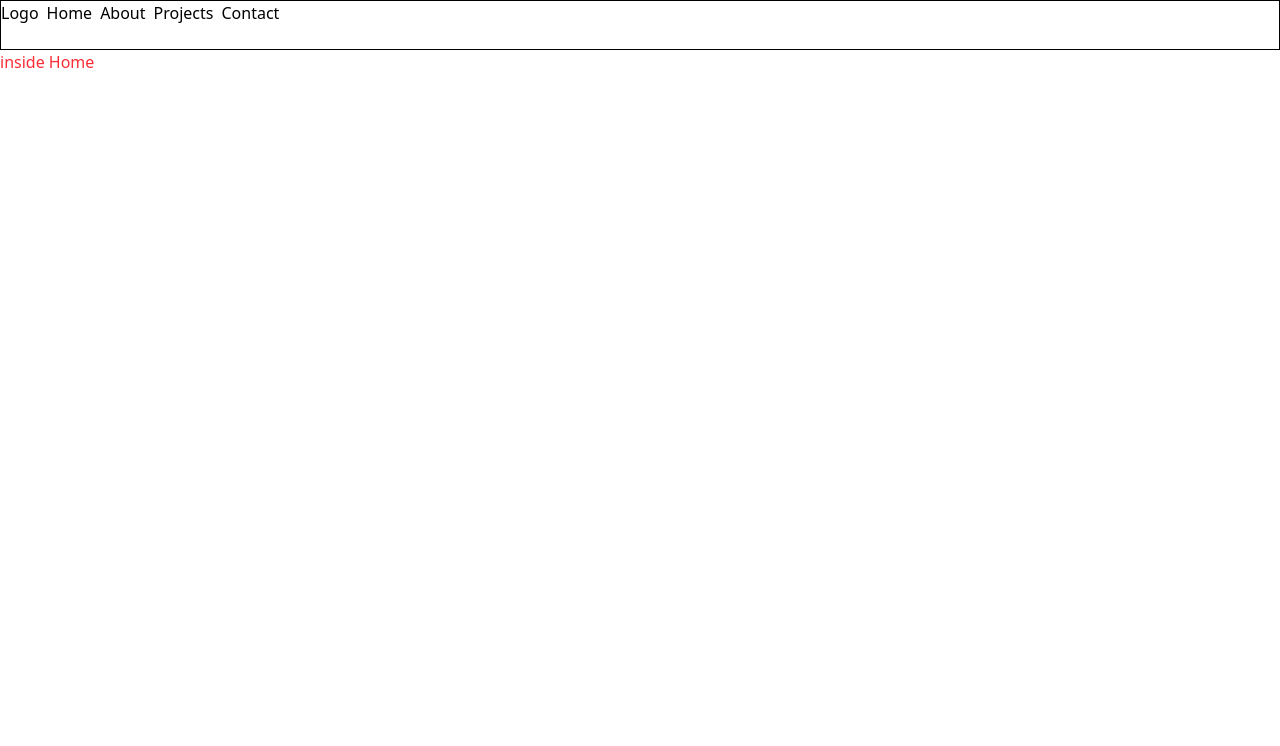
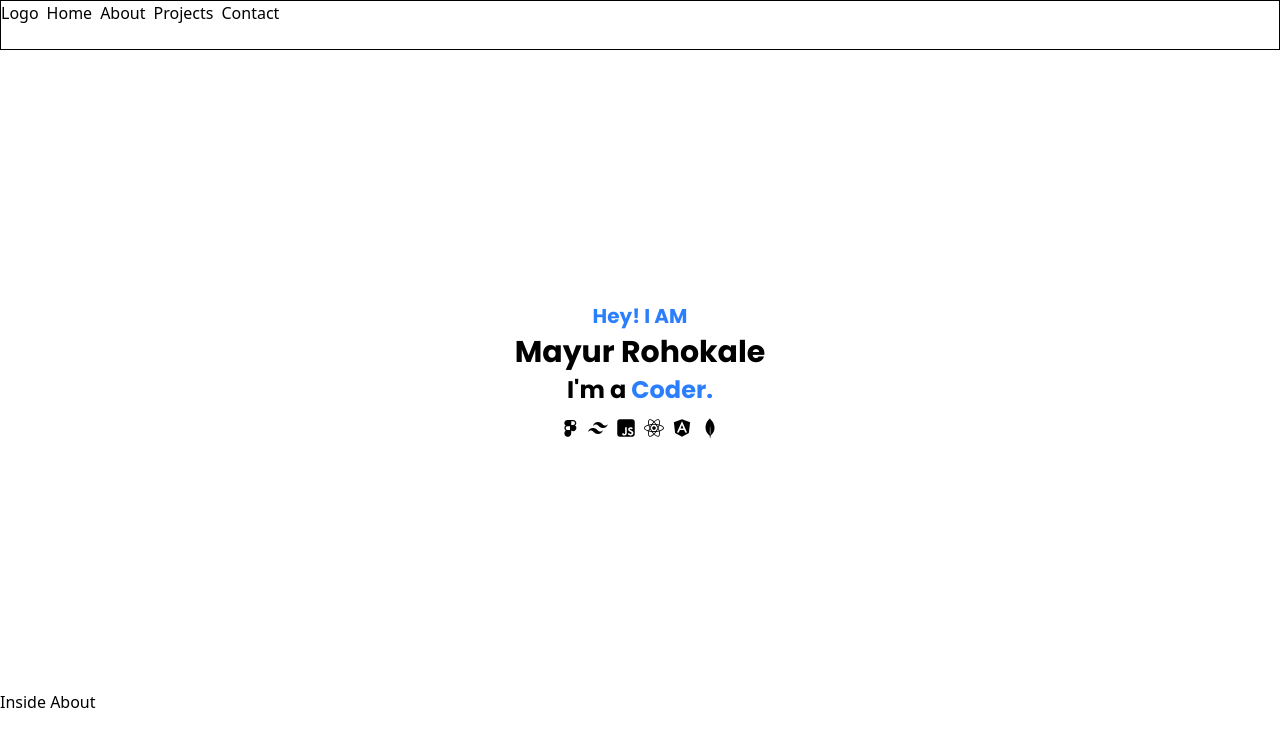
Before and after one commit to mayurrohokale/New_Portfolio, a React (Vite) app: page / in a window 1280 px wide. Shown: the top 746 px of the page. Built offline with nearby package versions, Linux system fonts and the light colour scheme.

Commit message:
creaded Home Screen

```diff
--- a/src/App.css
+++ b/src/App.css
@@ -1,3 +1,8 @@
+@import url('https://fonts.googleapis.com/css2?family=Outfit:wght@100..900&family=Poppins:ital,wght@0,100;0,200;0,300;0,400;0,500;0,600;0,700;0,800;0,900;1,100;1,200;1,300;1,400;1,500;1,600;1,700;1,800;1,900&family=Rubik:ital,wght@0,300..900;1,300..900&display=swap');
+@import url('https://fonts.googleapis.com/css2?family=Inter:wght@300;400;600&display=swap');
+@import "tailwindcss";
+
+
 /* #root {
   max-width: 1280px;
   margin: 0 auto;
@@ -40,3 +45,8 @@
 .read-the-docs {
   color: #888;
 } */
+
+
+@theme {
+  --font-poppins: Poppins, sans-serif;
+}
--- a/src/App.jsx
+++ b/src/App.jsx
@@ -2,6 +2,7 @@ import { Route, Router, Routes } from "react-router-dom";
 import "./App.css";
 import Home from "./Pages/Home";
 import Layout from "./Layout";
+import About from "./Pages/About";
 
 function App() {
   return (
@@ -9,6 +10,7 @@ function App() {
       <Layout>
         <Routes>
           <Route path="/" element={<Home />} />
+          <Route path="/about" element={<About/>}/>
         </Routes>
       </Layout>
     </>
--- /dev/null
+++ b/src/Pages/About.jsx
@@ -0,0 +1,11 @@
+
+
+
+export default function About()
+{
+    return(
+        <div>
+            Inside About
+        </div>
+    )
+}
--- a/src/Pages/Header.jsx
+++ b/src/Pages/Header.jsx
@@ -19,13 +19,15 @@ const Header = () => {
   return (
     <>
       {isMobile ? (
-        <div className="m-4 h-[50px] rounded-3xl shadow-xl flex gap-2 text-[28px] justify-between px-7 items-center">
+        <div className="flex justify-center items-center text-center">
+        <div className="mt-4 w-[240px] h-[45px] rounded-3xl shadow-xl flex gap-2 text-[25px] text-center content-center justify-between px-7 items-center">
             <div><FiHome/></div>
             {/* <div>|</div> */}
             <div><MdWorkOutline/></div>
             <div><FaGithub/></div>
             <div><IoCallOutline/></div>
             <div><TbBrandLinkedinFilled/></div>
+        </div>
         </div>
       ) : (
         <div className="w-screen h-[50px] border flex gap-2">
--- a/src/Pages/Home.jsx
+++ b/src/Pages/Home.jsx
@@ -1,11 +1,13 @@
-
+import About from "./About";
+import Main from "./Main";
 
 
 export default function Home()
 {
     return(
         <div>
-            <h1 className="text-red-500">inside Home</h1>
+            <Main />
+            <About />
         </div>
     )
 }
--- /dev/null
+++ b/src/Pages/Main.jsx
@@ -0,0 +1,40 @@
+import { useState } from "react";
+import { useEffect } from "react";
+import { PiFigmaLogoFill } from "react-icons/pi";
+import { RiTailwindCssFill } from "react-icons/ri";
+import { FaReact } from "react-icons/fa";
+import { FaAngular } from "react-icons/fa";
+import { SiMongodb } from "react-icons/si";
+import { FaSquareJs } from "react-icons/fa6";
+
+export default function Main() {
+  const texts = ["Designer", "Developer", "Coder"];
+  const [textIndex, setTextIndex] = useState(0);
+
+  useEffect(() => {
+    const Interval = setInterval(() => {
+      setTextIndex((prevIndex) => (prevIndex + 1) % texts.length);
+    }, 2000);
+    return () => clearInterval(Interval);
+  }, []);
+
+  return (
+    <div className="">
+      <div className="w-full h-[80vh] flex flex-col gap-1 items-center font-poppins justify-center content-center">
+        <h1 className="font-bold md:text-xl text-md text-blue-500 ">Hey! I AM</h1>
+        <h1 className="font-bold md:text-3xl text-2xl  ">Mayur Rohokale</h1>
+        <h1 className="font-bold md:text-2xl text-xl ">
+          I'm a <span className="text-blue-500">{texts[textIndex]}.</span>
+        </h1>
+        <div className="flex gap-2 md:text-xl text-lg mt-2">
+          <PiFigmaLogoFill />
+          <RiTailwindCssFill />
+          <FaSquareJs/>
+          <FaReact />
+          <FaAngular />
+          <SiMongodb />
+        </div>
+      </div>
+    </div>
+  );
+}
--- a/src/index.css
+++ b/src/index.css
@@ -1,70 +1,12 @@
 @import "tailwindcss";
+@import url('https://fonts.googleapis.com/css2?family=Outfit:wght@100..900&family=Poppins:ital,wght@0,100;0,200;0,300;0,400;0,500;0,600;0,700;0,800;0,900;1,100;1,200;1,300;1,400;1,500;1,600;1,700;1,800;1,900&family=Rubik:ital,wght@0,300..900;1,300..900&display=swap');
+@import url('https://fonts.googleapis.com/css2?family=Inter:wght@300;400;600&display=swap');
+@import url("https://fonts.googleapis.com/css2?family=Roboto&display=swap");
+:root {
+  font-family: system-ui, Avenir, Helvetica, Arial, sans-serif;
+  @theme {
+    --font-roboto: "Roboto", sans-serif;
+    --font-family: "Poppins", sans-serif;
+  }
 
-/* :root {
-  font-family: system-ui, Avenir, Helvetica, Arial, sans-serif;
-  line-height: 1.5;
-  font-weight: 400;
-
-  color-scheme: light dark;
-  color: rgba(255, 255, 255, 0.87);
-  background-color: #242424;
-
-  font-synthesis: none;
-  text-rendering: optimizeLegibility;
-  -webkit-font-smoothing: antialiased;
-  -moz-osx-font-smoothing: grayscale;
 }
-
-a {
-  font-weight: 500;
-  color: #646cff;
-  text-decoration: inherit;
-}
-a:hover {
-  color: #535bf2;
-}
-
-body {
-  margin: 0;
-  display: flex;
-  place-items: center;
-  min-width: 320px;
-  min-height: 100vh;
-}
-
-h1 {
-  font-size: 3.2em;
-  line-height: 1.1;
-}
-
-button {
-  border-radius: 8px;
-  border: 1px solid transparent;
-  padding: 0.6em 1.2em;
-  font-size: 1em;
-  font-weight: 500;
-  font-family: inherit;
-  background-color: #1a1a1a;
-  cursor: pointer;
-  transition: border-color 0.25s;
-}
-button:hover {
-  border-color: #646cff;
-}
-button:focus,
-button:focus-visible {
-  outline: 4px auto -webkit-focus-ring-color;
-}
-
-@media (prefers-color-scheme: light) {
-  :root {
-    color: #213547;
-    background-color: #ffffff;
-  }
-  a:hover {
-    color: #747bff;
-  }
-  button {
-    background-color: #f9f9f9;
-  }
-} */
--- a/vite.config.js
+++ b/vite.config.js
@@ -1,6 +1,7 @@
 import { defineConfig } from 'vite'
 import react from '@vitejs/plugin-react'
-import tailwindcss from '@tailwindcss/vite'
+import tailwindcss from '@tailwindcss/vite';
+
 
 // https://vite.dev/config/
 export default defineConfig({
```
